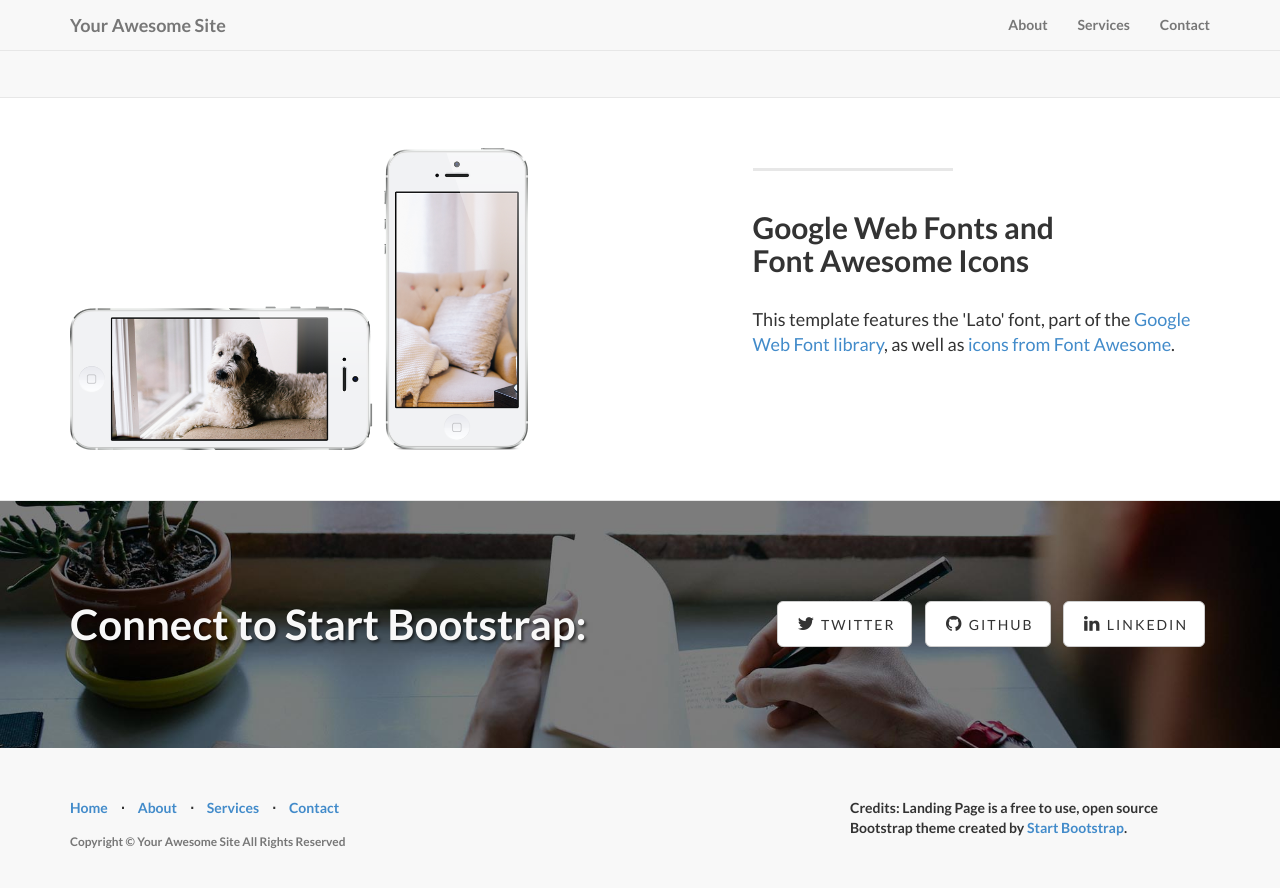
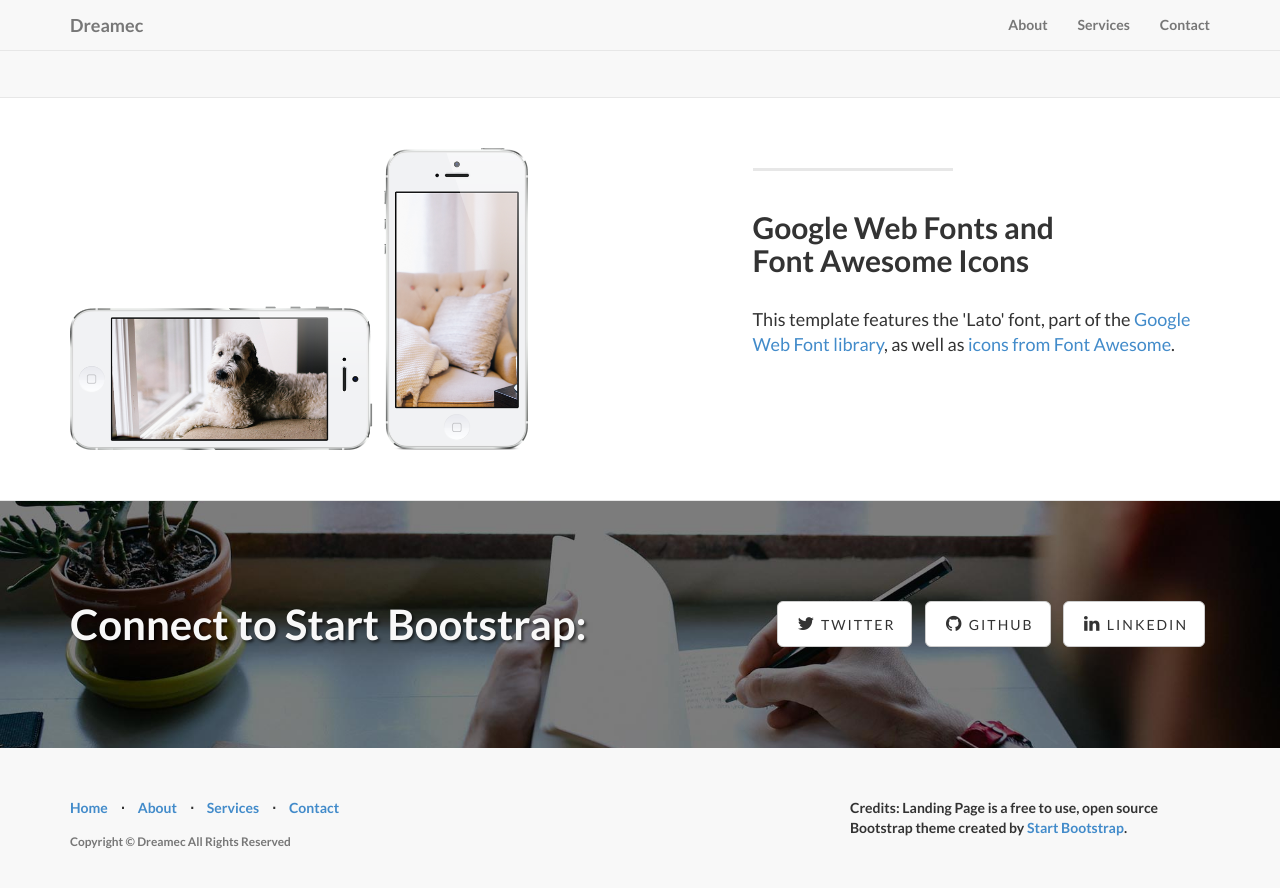
Before and after one commit to dreamec/dreamec.github.io, a Jekyll site: the page built from index.html, in a window 1280 px wide and 900 px high, scrolled down 1619 px. Shown: the top 888 px of the window. Built offline with Jekyll 4.4.1, drawn with Linux system fonts in a browser that asks for light colours.

Commit message:
cambio de titulo

```diff
--- a/_config.yml
+++ b/_config.yml
@@ -2,8 +2,8 @@
 #      Main Configs       #
 # ----------------------- #
 
-url: http://yoursite.com
-title: Your Awesome Site
+url: http://dreamec.github.io
+title: Dreamec
 email: your-email@domain.com
 description: > # "Write an awesome description for your new site here.
   You can edit this line in _config.yml. It will appear in your document
```
